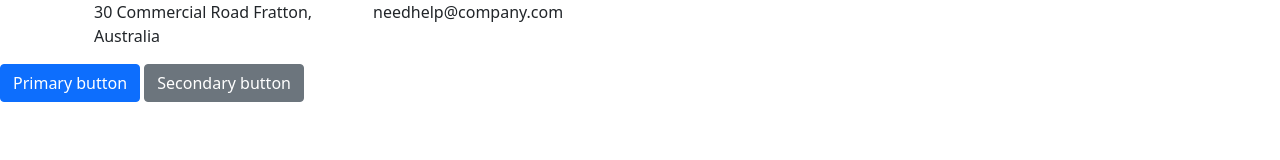
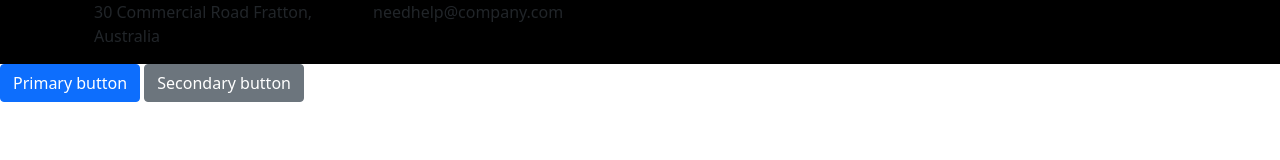
Before and after one commit to Poonam1233/project-insurance, a website built with webpack: page src/index.html in a window 1280 px wide. Built offline with nearby package versions, Linux system fonts and the light colour scheme.

Commit message:
1 file modified, 1 added

```diff
--- a/src/index.html
+++ b/src/index.html
@@ -9,6 +9,8 @@
       rel="stylesheet"
       href="https://cdn.jsdelivr.net/npm/bootstrap@5.2.0-beta1/dist/css/bootstrap.min.css"
     />
+
+    <link rel="stylesheet" href="style.css" />
   </head>
 
   <body>
--- /dev/null
+++ b/src/style.css
@@ -0,0 +1,3 @@
+header {
+  background-color: black;
+}
```
